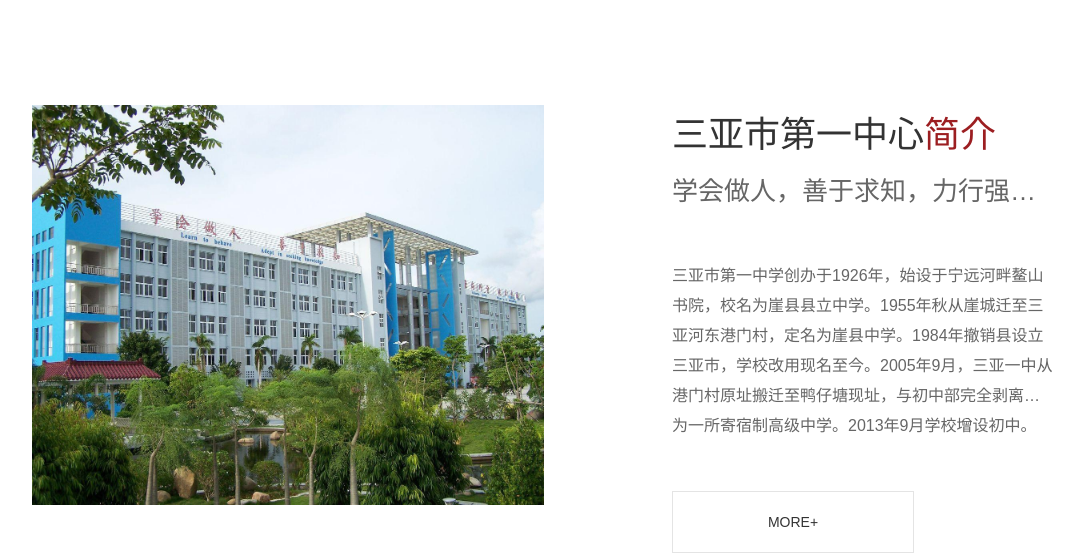
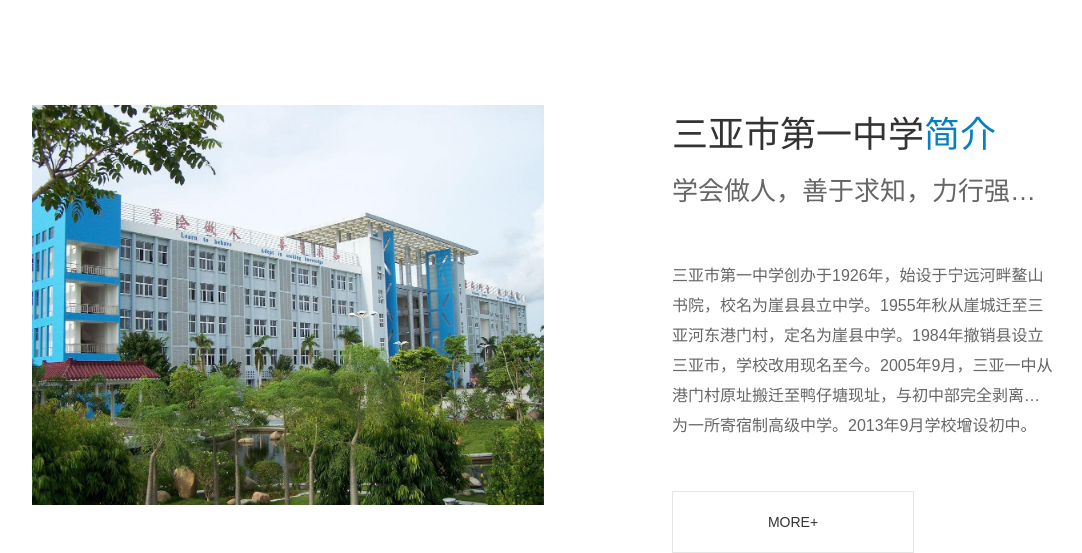
Before and after one commit to chenleqi767/syyz-offical-website, a Flask app: page / in a window 1280 px wide. Shown: the part 806-1359 px from the top of the page, without its empty margins (96-1178 px from the left). Run offline with Flask 3, Linux system fonts and the light colour scheme; data comes from the database, SQL or seed files in the repository.

Commit message:
更改全部配色为蓝色，下一步将替换不合适的内容

```diff
--- a/static/page_style/home/style.css
+++ b/static/page_style/home/style.css
@@ -158,7 +158,7 @@ textarea {
 }
 
 .bodyBox .icon-list:hover {
-    background-color: #9C1E21;
+    background-color: #0880bd;
 
     border-color: transparent;
     box-shadow: 8px 8px 3px rgba(151, 151, 151, 0.1);
@@ -231,7 +231,7 @@ textarea {
     position: absolute;
     bottom: 0;
     line-height: 30px;
-    background: rgba(158, 43, 47, 0.8);
+    background: #0880bd;
 }
 
 .newimg {
@@ -422,7 +422,7 @@ textarea {
 .stubg {
     width: 100%;
     height: 100%;
-    background-color: rgba(158, 43, 47, 0.8);
+    background-color: #0880bd;
     position: absolute;
     top: 0;
     display: none;
--- a/templates/home.html
+++ b/templates/home.html
@@ -153,7 +153,7 @@
 
 
 <header class="headerMove">
-    <div class="layui-row" style="width:100%;height:100px;background: #9C1E21;">
+    <div class="layui-row" style="width:100%;height:100px;background: #0880bd;">
         <div class="layui-col-xs8">
             <img src="{{ url_for("static",filename="image/school/主页大照.jpg") }}"
                  style="margin: 1.5rem 1rem; width:15rem">
@@ -365,8 +365,8 @@
             <div style="width:50%;margin-bottom: 6rem;float: left; min-height:400px" class="wow fadeInRight"
                  data-wow-delay="0.3s">
                 <div style="margin-left: 8rem;">
-                    <p style="font-size: 36px;color: #333333;line-height: 60px; height: 66px;overflow: hidden"> 三亚市第一中心<span
-                            style="color: #9C1E21;">简介</span><span
+                    <p style="font-size: 36px;color: #333333;line-height: 60px; height: 66px;overflow: hidden"> 三亚市第一中学<span
+                            style="color: #0880bd;">简介</span><span
                             style="font-size: 18px;color: #999999;padding-left: 10px;">introduction</span></p>
                     <p style="font-size: 26px;line-height: 40px;color: #666666; height: 40px; overflow: hidden;white-space: nowrap; text-overflow: ellipsis">
                         学会做人，善于求知，力行强身，追求卓越 </p>
@@ -467,7 +467,7 @@
         <div style="width: 80%;margin:50px auto 10px;">
             <div class="wow fadeInRight" data-wow-duration="3s" data-wow-delay="0.8s">
                 <p style="font-size: 36px;color: #333333;line-height: 60px;">校园<span
-                        style="color: #9C1E21;">热讯</span><span
+                        style="color: #0880bd;">热讯</span><span
                         style="font-size: 18px;color: #999999;padding-left: 10px;">Campus news</span>
                     <a href="xyrx.html"><span
                             style="float: right;font-size: 14px;color: #999999;cursor: default;">MORE+</span></a>
@@ -604,7 +604,7 @@
             <div style="width: 80%;margin:0 auto 50px;">
                 <div style="margin-bottom: 30px;" class="wow fadeInLeft" data-wow-delay="0.3s">
                     <p style="font-size: 36px;color: #333333;line-height: 60px;">学生<span
-                            style="color: #9C1E21;">天地</span><span
+                            style="color: #0880bd;">天地</span><span
                             style="font-size: 18px;color: #999999;padding-left: 10px;">Student world</span>
                         <a href="student.html"><span
                                 style="float: right;font-size: 14px;color: #999999;cursor: default;">MORE+</span></a>
@@ -689,7 +689,7 @@
             <div style="width: 80%;margin:50px auto;">
                 <div class="wow slideInDown">
                     <p style="font-size: 36px;color: #333333;line-height: 60px;">教学<span
-                            style="color: #9C1E21;">科研</span><span
+                            style="color: #0880bd;">科研</span><span
                             style="font-size: 18px;color: #999999;padding-left: 10px;">scientific research</span>
                         <a href="scientific.html"><span
                                 style="float: right;font-size: 14px;color: #999999;cursor: default;">MORE+</span></a>
@@ -795,7 +795,7 @@
             <div style="width:100%;float: left;">
                 <div style="margin: 20px">
                     <p style="font-size: 1.65rem;color: #333333;line-height: 3rem;">三亚市第一中学<span
-                            style="color: #9C1E21;">简介</span><span
+                            style="color: #0880bd;">简介</span><span
                             style="font-size:1rem;color: #999999;padding-left: 10px;">introduction</span></p>
                     <p style="font-size: 0.98rem;color: #666666;line-height:1.8rem">
                         培育盛世英才的摇篮，通向五洲四海的桥梁</p>
@@ -896,7 +896,7 @@
             <div>
                 <div>
                     <p style="font-size: 1.65rem;color: #333333;line-height: 4rem;">校园<span
-                            style="color: #9C1E21;">热讯</span><span
+                            style="color: #0880bd;">热讯</span><span
                             style="font-size: 1rem;color: #999999;padding-left: 10px;">Campus news</span>
                         <span style="float: right;font-size: 0.8rem;color: #999999;cursor: default;">MORE+</span>
                     </p>
@@ -1044,7 +1044,7 @@
             <div>
                 <div>
                     <p style="font-size: 1.65rem;color: #333333;line-height: 4rem;">学生<span
-                            style="color: #9C1E21;">天地</span><span
+                            style="color: #0880bd;">天地</span><span
                             style="font-size: 1rem;color: #999999;padding-left: 10px;">Student world</span>
                         <span style="float: right;font-size: 0.8rem;color: #999999;cursor: default;">MORE+</span>
                     </p>
@@ -1135,7 +1135,7 @@
         <div style="padding:20px;background-color: #F8F8F8;">
             <div>
                 <p style="font-size: 1.65rem;color: #333333;line-height: 4rem;">教学<span
-                        style="color: #9C1E21;">科研</span><span
+                        style="color: #0880bd;">科研</span><span
                         style="font-size: 1rem;color: #999999;padding-left: 10px;">scientific research</span>
                     <span style="float: right;font-size: 0.8rem;color: #999999;cursor: default;">MORE+</span>
                 </p>
@@ -1222,7 +1222,7 @@
 
 
             </div>
-            <div style="width: 100%;height: 220px;background-color: rgba(156, 30, 33, 0.7);;">
+            <div style="width: 100%;height: 220px;background-color: #0880bd;;">
                 <div class="layui-row" style="width: 80%;margin:0 auto;">
                     <div class="layui-col-sm8 wow slideInLeft">
                         <img src="static/picture/065794e03ad848d5b8441b38524f0e9f.png" style="margin-top: 40px;">
```
